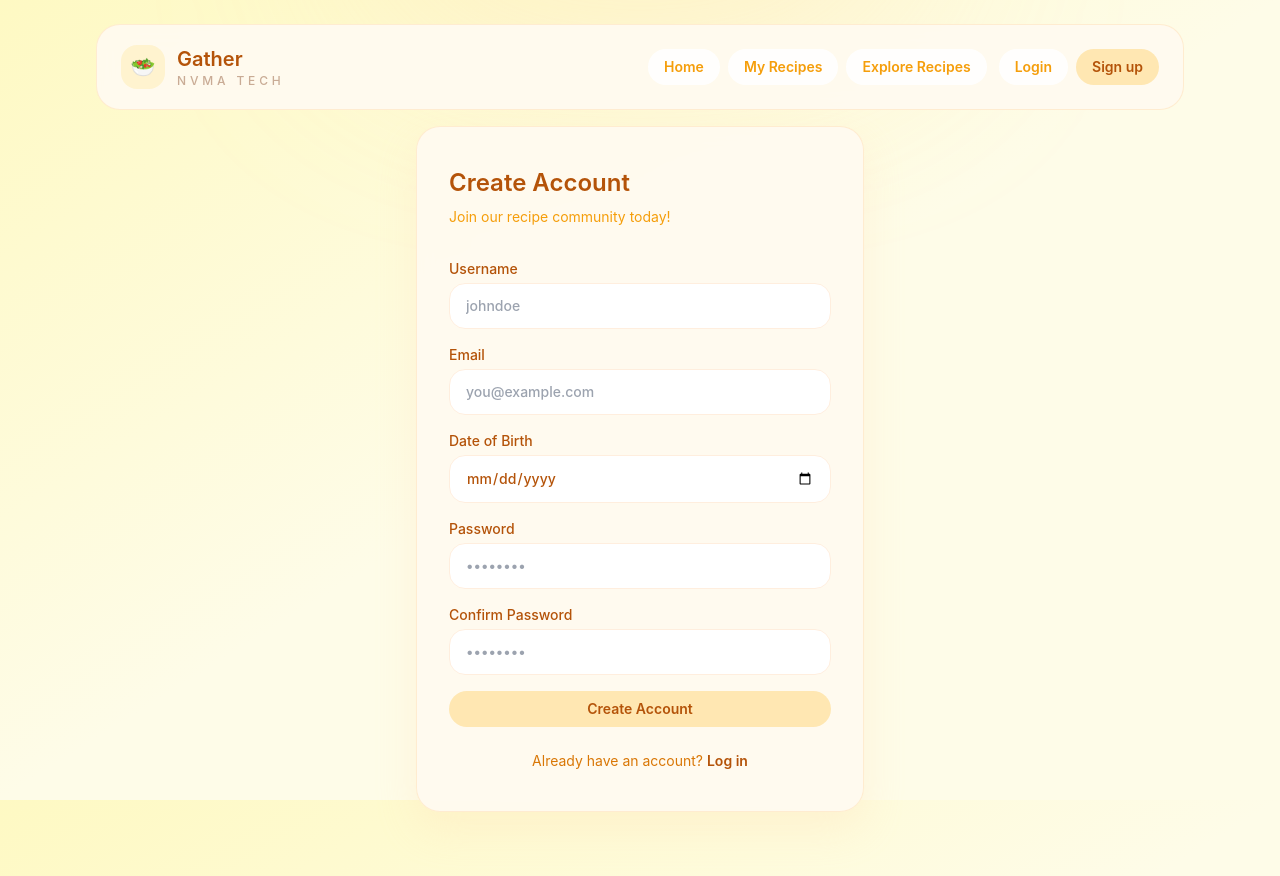
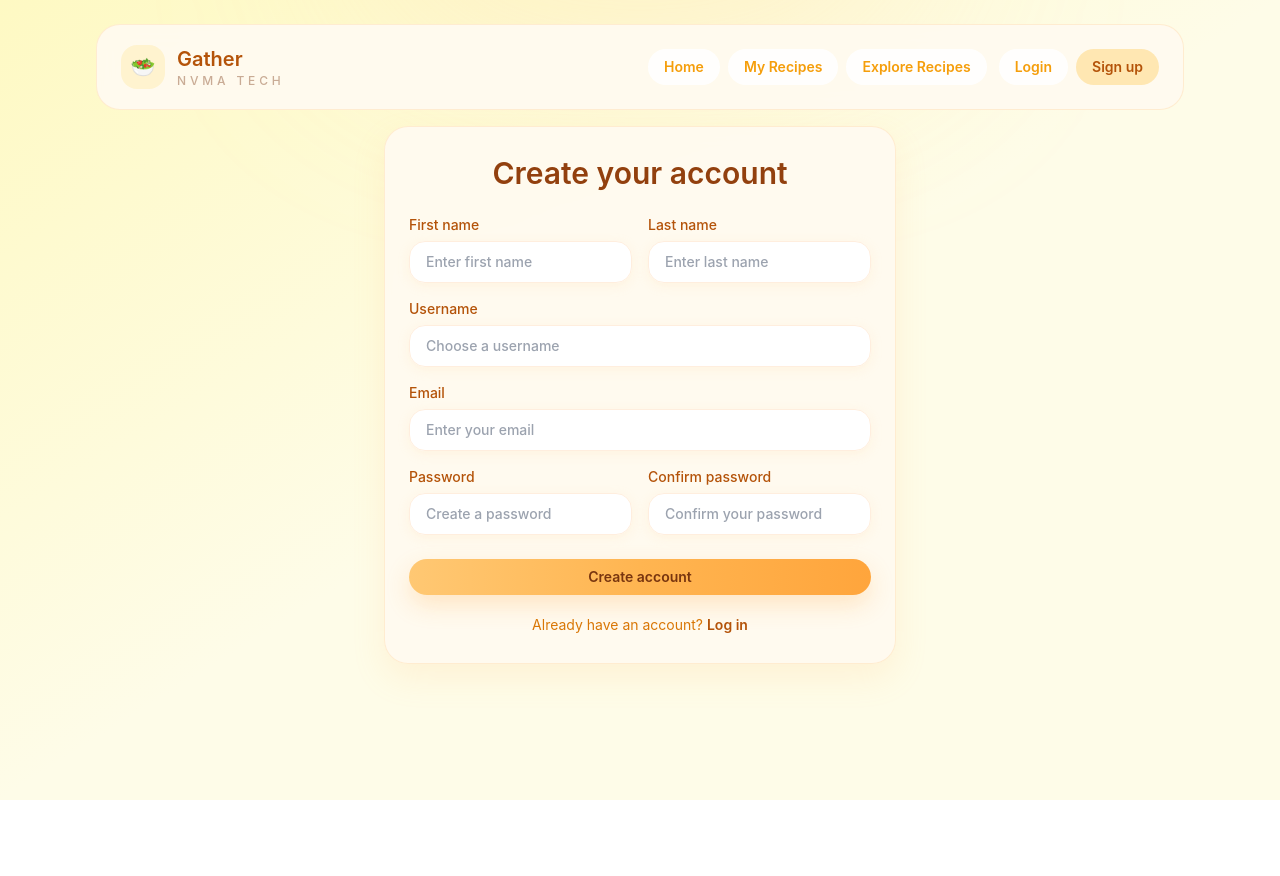
Before and after one commit to CS4800-Group8/Gather, a Next.js app: page /signup in a window 1280 px wide. After the commit the page ends 800 px from the top, so only its background shows below. Built offline with nearby package versions, Linux system fonts and the light colour scheme.

Commit message:
Update signup page layout

```diff
--- a/src/app/signup/page.tsx
+++ b/src/app/signup/page.tsx
@@ -1,76 +1,83 @@
 export default function SignupPage() {
   return (
     <div className="flex flex-col items-center gap-8">
-      <section className="glass-card w-full max-w-md px-8 py-10">
-        <h1 className="text-2xl font-semibold text-amber-700">Create Account</h1>
-        <p className="mt-2 text-sm text-amber-500">Join our recipe community today!</p>
+      <section className="glass-card w-full max-w-lg px-6 py-7 shadow-[0_14px_32px_rgba(255,195,120,0.16)]">
+        <div className="text-center">
+          <h1 className="text-2xl font-semibold text-amber-800 sm:text-3xl">Create your account</h1>
+        </div>
 
-        <form className="mt-8 space-y-4">
-          {/* Username */}
-          <label className="block text-sm font-medium text-amber-700">
+        <form className="mt-6">
+          <div className="grid gap-4 sm:grid-cols-2">
+            <label className="text-sm font-medium text-amber-700">
+              First name
+              <input
+                type="text"
+                placeholder="Enter first name"
+                required
+                className="mt-1.5 w-full rounded-2xl border border-[#ffeede] bg-white/95 px-4 py-2.5 text-sm text-amber-800 shadow-[0_3px_12px_rgba(255,210,150,0.18)] focus:border-[#ffd59f] focus:outline-none focus:ring-2 focus:ring-[#ffe6c6]"
+              />
+            </label>
+
+            <label className="text-sm font-medium text-amber-700">
+              Last name
+              <input
+                type="text"
+                placeholder="Enter last name"
+                required
+                className="mt-1.5 w-full rounded-2xl border border-[#ffeede] bg-white/95 px-4 py-2.5 text-sm text-amber-800 shadow-[0_3px_12px_rgba(255,210,150,0.18)] focus:border-[#ffd59f] focus:outline-none focus:ring-2 focus:ring-[#ffe6c6]"
+              />
+            </label>
+
+            <label className="sm:col-span-2 text-sm font-medium text-amber-700">
               Username
               <input
                 type="text"
-              placeholder="johndoe"
+                placeholder="Choose a username"
                 required
-              className="mt-1 w-full rounded-2xl border border-[#ffeede] bg-white/96 px-4 py-3 text-sm text-amber-700 focus:border-[#ffe1b8] focus:outline-none focus:ring-2 focus:ring-[#ffe8ce]"
+                className="mt-1.5 w-full rounded-2xl border border-[#ffeede] bg-white/95 px-4 py-2.5 text-sm text-amber-800 shadow-[0_3px_12px_rgba(255,210,150,0.18)] focus:border-[#ffd59f] focus:outline-none focus:ring-2 focus:ring-[#ffe6c6]"
               />
             </label>
 
-          {/* Email */}
-          <label className="block text-sm font-medium text-amber-700">
+            <label className="sm:col-span-2 text-sm font-medium text-amber-700">
               Email
               <input
                 type="email"
-              placeholder="you@example.com"
+                placeholder="Enter your email"
                 required
-              className="mt-1 w-full rounded-2xl border border-[#ffeede] bg-white/96 px-4 py-3 text-sm text-amber-700 focus:border-[#ffe1b8] focus:outline-none focus:ring-2 focus:ring-[#ffe8ce]"
+                className="mt-1.5 w-full rounded-2xl border border-[#ffeede] bg-white/95 px-4 py-2.5 text-sm text-amber-800 shadow-[0_3px_12px_rgba(255,210,150,0.18)] focus:border-[#ffd59f] focus:outline-none focus:ring-2 focus:ring-[#ffe6c6]"
               />
             </label>
 
-          {/* Date of Birth */}
-          <label className="block text-sm font-medium text-amber-700">
-            Date of Birth
+            <label className="text-sm font-medium text-amber-700">
+              Password
               <input
-              type="date"
+                type="password"
+                placeholder="Create a password"
                 required
-              className="mt-1 w-full rounded-2xl border border-[#ffeede] bg-white/96 px-4 py-3 text-sm text-amber-700 focus:border-[#ffe1b8] focus:outline-none focus:ring-2 focus:ring-[#ffe8ce]"
+                className="mt-1.5 w-full rounded-2xl border border-[#ffeede] bg-white/95 px-4 py-2.5 text-sm text-amber-800 shadow-[0_3px_12px_rgba(255,210,150,0.18)] focus:border-[#ffd59f] focus:outline-none focus:ring-2 focus:ring-[#ffe6c6]"
               />
             </label>
 
-          {/* Password */}
-          <label className="block text-sm font-medium text-amber-700">
-            Password
+            <label className="text-sm font-medium text-amber-700">
+              Confirm password
               <input
                 type="password"
-              placeholder="••••••••"
+                placeholder="Confirm your password"
                 required
-              className="mt-1 w-full rounded-2xl border border-[#ffeede] bg-white/96 px-4 py-3 text-sm text-amber-700 focus:border-[#ffe1b8] focus:outline-none focus:ring-2 focus:ring-[#ffe8ce]"
+                className="mt-1.5 w-full rounded-2xl border border-[#ffeede] bg-white/95 px-4 py-2.5 text-sm text-amber-800 shadow-[0_3px_12px_rgba(255,210,150,0.18)] focus:border-[#ffd59f] focus:outline-none focus:ring-2 focus:ring-[#ffe6c6]"
               />
             </label>
+          </div>
 
-          {/* Confirm Password */}
-          <label className="block text-sm font-medium text-amber-700">
-            Confirm Password
-            <input
-              type="password"
-              placeholder="••••••••"
-              required
-              className="mt-1 w-full rounded-2xl border border-[#ffeede] bg-white/96 px-4 py-3 text-sm text-amber-700 focus:border-[#ffe1b8] focus:outline-none focus:ring-2 focus:ring-[#ffe8ce]"
-            />
-          </label>
-
-          {/* Submit Button */}
           <button
             type="button"
-            className="pill-button w-full justify-center bg-[#ffe7b2] text-amber-700 shadow-none hover:bg-[#ffdca0]"
+            className="pill-button mt-6 w-full justify-center bg-gradient-to-r from-[#ffc873] via-[#ffb551] to-[#ffa53c] text-sm font-semibold text-amber-900 shadow-[0_10px_24px_rgba(255,165,60,0.24)] transition hover:from-[#ffb551] hover:via-[#ffa53c] hover:to-[#ff9435] focus-visible:outline focus-visible:outline-2 focus-visible:outline-offset-2 focus-visible:outline-[#ffb551]"
           >
-            Create Account
+            Create account
           </button>
         </form>
 
-        {/* Link to Login */}
-        <p className="mt-6 text-center text-sm text-amber-600">
+        <p className="mt-5 text-center text-sm text-amber-600">
           Already have an account?{" "}
           <a href="/login" className="font-semibold text-amber-700 hover:underline">
             Log in
```
Lines whose indentation alone changed are shown as unchanged.
